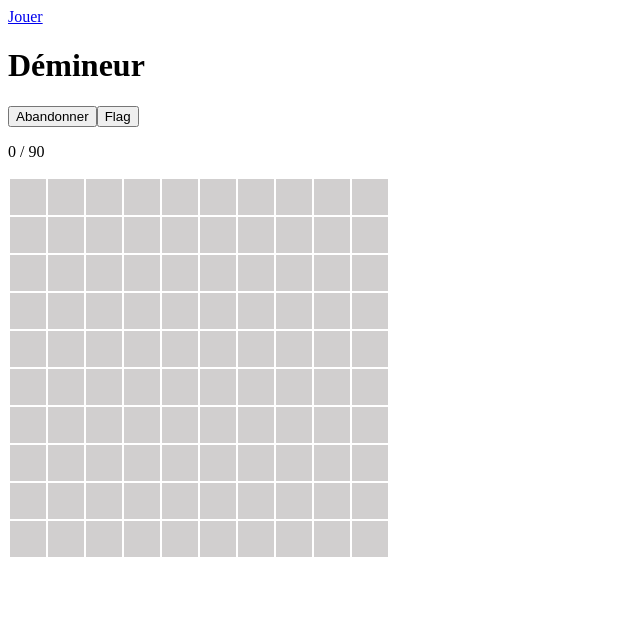
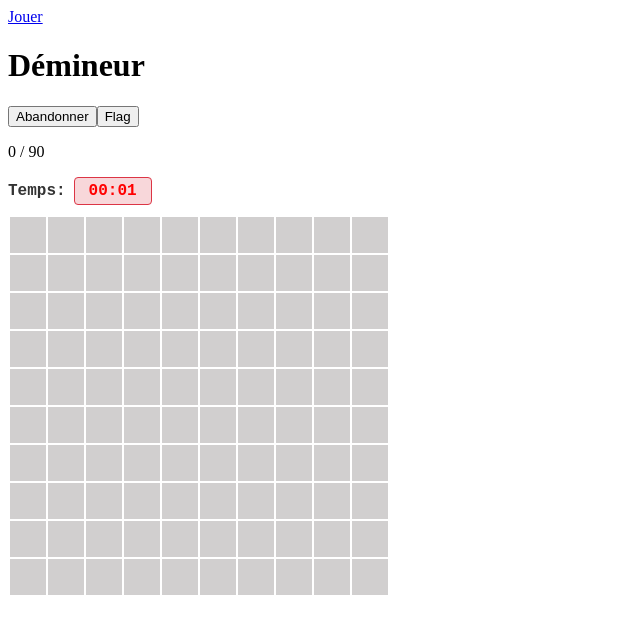
Before and after one commit to BatMaxou/esgi-minesweeper, a Vue app: page / in a window 1280 px wide. Both pictures are taken after a click on the button "Nouvelle partie". Shown: the top 634 px of the page, without its empty margins (0-640 px from the left). Built offline with nearby package versions, Linux system fonts and the light colour scheme.

Commit message:
refactor(timer): change count up timer to remaining timer and add failed message / moving bell

```diff
--- a/src/components/minesweeper/Table.vue
+++ b/src/components/minesweeper/Table.vue
@@ -1,19 +1,17 @@
 <script setup>
-  import { computed, ref, toRaw, watch } from 'vue';
-  import { storeToRefs } from 'pinia';
+import {ref, watch} from 'vue';
+import {storeToRefs} from 'pinia';
 
-  import { useMinesweeperStore } from '@/stores/minesweeper';
+import {useMinesweeperStore} from '@/stores/minesweeper';
 import Cell from './Cell.vue';
 
 const toReveal = ref({});
 const store = useMinesweeperStore();
-  const { minesweeper, isReset } = storeToRefs(store);
-  const { getNeighbors } = store;
+const {isReset, dimension} = storeToRefs(store);
+const {getNeighbors} = store;
 
-  const dimension = computed(() => minesweeper.value ? minesweeper.value.dimension : 0);
-
-  const onSpreadReveal = ({ x, y }) => {
-    const neighbors = getNeighbors({ x, y }).map(({ x, y }) => {
+const onSpreadReveal = ({x, y}) => {
+  const neighbors = getNeighbors({x, y}).map(({x, y}) => {
     return `${x},${y}`;
   });
 
@@ -24,7 +22,7 @@
   });
 };
 
-  const shouldReveal = ({ x, y }) => {
+const shouldReveal = ({x, y}) => {
   return toReveal.value[`${x},${y}`] || false;
 };
 
@@ -39,7 +37,8 @@
   <table>
     <tbody>
     <tr v-for="x in dimension" :key="x - 1">
-        <Cell @spreadReveal="onSpreadReveal" v-for="y in dimension" :key="y - 1" :x="x - 1" :y="y - 1" :forceReveal="shouldReveal({ x: x - 1, y: y - 1 })"/>
+      <Cell @spreadReveal="onSpreadReveal" v-for="y in dimension" :key="y - 1" :x="x - 1" :y="y - 1"
+            :forceReveal="shouldReveal({ x: x - 1, y: y - 1 })"/>
     </tr>
     </tbody>
   </table>
--- a/src/components/minesweeper/Timer.vue
+++ b/src/components/minesweeper/Timer.vue
@@ -1,7 +1,8 @@
 <script setup>
-import { watch } from 'vue'
-import { useTimer } from '@/composables/useTimer'
-import { vTimerColor } from '@/directives/timerColor'
+import {computed, ref, watch} from 'vue'
+import {useTimer} from '@/composables/useTimer'
+import {vTimerColor} from '@/directives/timerColor'
+import {useMinesweeperStore} from '@/stores/minesweeper'
 
 const props = defineProps({
   gameStarted: {
@@ -11,21 +12,62 @@ const props = defineProps({
   gameFinished: {
     type: Boolean,
     default: false
+  },
+  duration: {
+    type: Number,
+    default: 300
   }
 })
 
-const { elapsedTime, formattedTime, isRunning, start, stop, reset } = useTimer()
+const store = useMinesweeperStore()
+const {endGameByTimer} = store
+
+const {remainingTime, formattedTime, isRunning, isTimeUp, start, stop, reset, setDuration} = useTimer(props.duration)
+
+const showBellAnimation = ref(false)
+const showFailedMessage = ref(false)
+
+const displayTime = computed(() => {
+  if (showFailedMessage.value) {
+    return "Failed"
+  }
+  if (showBellAnimation.value) {
+    return "" // To cancel the duration display
+  }
+  return formattedTime.value
+})
+
+watch(() => props.duration, (newDuration) => {
+  setDuration(newDuration)
+})
 
 watch(() => props.gameStarted, (newValue, oldValue) => {
   if (newValue && !oldValue) {
     reset()
     start()
+    showBellAnimation.value = false
+    showFailedMessage.value = false
   }
 })
 
 watch(() => props.gameFinished, (newValue) => {
   if (newValue && isRunning.value) {
     stop()
+  }
+})
+
+watch(isTimeUp, (timeUp) => {
+  if (timeUp && isRunning.value) {
+    stop()
+
+    showBellAnimation.value = true
+
+    setTimeout(() => {
+      showBellAnimation.value = false
+      showFailedMessage.value = true
+    }, 1500)  // AFter 1.5 seconds of bell animation
+
+    endGameByTimer()
   }
 })
 </script>
@@ -35,9 +77,26 @@ watch(() => props.gameFinished, (newValue) => {
     <div class="timer-label">Temps:</div>
     <div
       class="timer-display"
-      v-timer-color="elapsedTime"
+      v-timer-color="{ remainingTime, totalDuration: props.duration }"
     >
-      {{ formattedTime }}
+      {{ displayTime }}
+
+      <div v-if="showBellAnimation" class="bell">
+        <svg height="24px" width="24px" id="Capa_1"
+             xmlns="http://www.w3.org/2000/svg"
+             viewBox="0 0 611.999 611.999" xml:space="preserve">
+          <g>
+            <g>
+              <g>
+                <path
+                  d="M570.107,500.254c-65.037-29.371-67.511-155.441-67.559-158.622v-84.578c0-81.402-49.742-151.399-120.427-181.203 C381.969,34,347.883,0,306.001,0c-41.883,0-75.968,34.002-76.121,75.849c-70.682,29.804-120.425,99.801-120.425,181.203v84.578 c-0.046,3.181-2.522,129.251-67.561,158.622c-7.409,3.347-11.481,11.412-9.768,19.36c1.711,7.949,8.74,13.626,16.871,13.626 h164.88c3.38,18.594,12.172,35.892,25.619,49.903c17.86,18.608,41.479,28.856,66.502,28.856 c25.025,0,48.644-10.248,66.502-28.856c13.449-14.012,22.241-31.311,25.619-49.903h164.88c8.131,0,15.159-5.676,16.872-13.626 C581.586,511.664,577.516,503.6,570.107,500.254z M484.434,439.859c6.837,20.728,16.518,41.544,30.246,58.866H97.32 c13.726-17.32,23.407-38.135,30.244-58.866H484.434z M306.001,34.515c18.945,0,34.963,12.73,39.975,30.082 c-12.912-2.678-26.282-4.09-39.975-4.09s-27.063,1.411-39.975,4.09C271.039,47.246,287.057,34.515,306.001,34.515z M143.97,341.736v-84.685c0-89.343,72.686-162.029,162.031-162.029s162.031,72.686,162.031,162.029v84.826 c0.023,2.596,0.427,29.879,7.303,63.465H136.663C143.543,371.724,143.949,344.393,143.97,341.736z M306.001,577.485 c-26.341,0-49.33-18.992-56.709-44.246h113.416C355.329,558.493,332.344,577.485,306.001,577.485z"></path>
+                <path
+                  d="M306.001,119.235c-74.25,0-134.657,60.405-134.657,134.654c0,9.531,7.727,17.258,17.258,17.258 c9.531,0,17.258-7.727,17.258-17.258c0-55.217,44.923-100.139,100.142-100.139c9.531,0,17.258-7.727,17.258-17.258 C323.259,126.96,315.532,119.235,306.001,119.235z"></path>
+              </g>
+            </g>
+          </g>
+        </svg>
+      </div>
     </div>
   </div>
 </template>
@@ -49,6 +108,8 @@ watch(() => props.gameFinished, (newValue) => {
   gap: 8px;
   font-family: 'Courier New', monospace;
   margin: 10px 0;
+  position: relative;
+  overflow: hidden;
 }
 
 .timer-label {
@@ -57,7 +118,7 @@ watch(() => props.gameFinished, (newValue) => {
 }
 
 .timer-display {
-  font-size: 1.2em;
+  font-size: 1em;
   padding: 4px 8px;
   border: 1px solid #ccc;
   border-radius: 4px;
@@ -65,6 +126,10 @@ watch(() => props.gameFinished, (newValue) => {
   min-width: 60px;
   text-align: center;
   transition: all 0.3s ease;
+  position: relative;
+  display: flex;
+  align-items: center;
+  justify-content: center;
 }
 
 .timer-display.timer-normal {
@@ -80,4 +145,84 @@ watch(() => props.gameFinished, (newValue) => {
   background-color: #f8d7da;
   border-color: #dc3545;
 }
+
+.bell {
+  display: flex;
+  align-items: center;
+  justify-content: center;
+  animation: realistic-bell-ring 1.5s ease-in-out forwards;
+  transform-origin: center top;
+}
+
+.bell svg {
+  width: 18px;
+  height: 18px;
+}
+
+@keyframes realistic-bell-ring {
+  0% {
+    transform: rotate(0deg);
+  }
+  5% {
+    transform: rotate(-20deg);
+  }
+  10% {
+    transform: rotate(20deg);
+  }
+  15% {
+    transform: rotate(-18deg);
+  }
+  20% {
+
+    transform: rotate(18deg);
+  }
+  25% {
+    transform: rotate(-15deg);
+  }
+  30% {
+    transform: rotate(15deg);
+  }
+  35% {
+    transform: rotate(-12deg);
+  }
+  40% {
+    transform: rotate(12deg);
+  }
+  45% {
+    transform: rotate(-8deg);
+  }
+  50% {
+    transform: rotate(8deg);
+  }
+  55% {
+    transform: rotate(-5deg);
+  }
+  60% {
+    transform: rotate(5deg);
+  }
+  65% {
+    transform: rotate(-3deg);
+  }
+  70% {
+    transform: rotate(3deg);
+  }
+  75% {
+    transform: rotate(-1deg);
+  }
+  80% {
+    transform: rotate(1deg);
+  }
+  85% {
+    transform: rotate(-0.5deg);
+  }
+  90% {
+    transform: rotate(0.5deg);
+  }
+  95% {
+    transform: rotate(0deg);
+  }
+  100% {
+    transform: rotate(0deg);
+  }
+}
 </style>
--- a/src/composables/useTimer.js
+++ b/src/composables/useTimer.js
@@ -1,21 +1,31 @@
-import { ref, computed, onUnmounted } from 'vue'
+import {computed, onUnmounted, ref} from 'vue'
 
-export function useTimer() {
+export function useTimer(durationInSeconds = 300) {
   const startTime = ref(null)
   const currentTime = ref(null)
   const isRunning = ref(false)
   const intervalId = ref(null)
+  const duration = ref(durationInSeconds)
 
   const elapsedTime = computed(() => {
     if (!startTime.value || !currentTime.value) return 0
     return Math.floor((currentTime.value - startTime.value) / 1000)
   })
 
+  const remainingTime = computed(() => {
+    const remaining = duration.value - elapsedTime.value
+    return Math.max(0, remaining)
+  })
+
   const formattedTime = computed(() => {
-        const totalSeconds = elapsedTime.value
+    const totalSeconds = remainingTime.value
     const minutes = Math.floor(totalSeconds / 60)
     const seconds = totalSeconds % 60
     return `${minutes.toString().padStart(2, '0')}:${seconds.toString().padStart(2, '0')}`
+  })
+
+  const isTimeUp = computed(() => {
+    return remainingTime.value === 0
   })
 
   const start = () => {
@@ -44,16 +54,22 @@ export function useTimer() {
     currentTime.value = null
   }
 
+  const setDuration = (newDuration) => {
+    duration.value = newDuration
+  }
+
   onUnmounted(() => {
     stop()
   })
 
   return {
-        elapsedTime,
+    remainingTime,
     formattedTime,
     isRunning,
+    isTimeUp,
     start,
     stop,
-        reset
+    reset,
+    setDuration
   }
 }
--- a/src/directives/timerColor.js
+++ b/src/directives/timerColor.js
@@ -7,14 +7,16 @@ export const vTimerColor = {
   }
 }
 
-function updateTimerColor(el, seconds) {
+function updateTimerColor(el, {remainingTime, totalDuration}) {
   el.classList.remove('timer-normal', 'timer-warning', 'timer-danger')
 
-    if (seconds >= 20) {
+  const timeRatio = remainingTime / totalDuration
+
+  if (timeRatio <= 1 / 3) {
     el.classList.add('timer-danger')
     el.style.color = 'red'
     el.style.fontWeight = 'bold'
-    } else if (seconds >= 10) { // 10sec for testing
+  } else if (timeRatio <= 2 / 3) {
     el.classList.add('timer-warning')
     el.style.color = 'orange'
     el.style.fontWeight = 'bold'
--- a/src/stores/minesweeper/index.js
+++ b/src/stores/minesweeper/index.js
@@ -1,5 +1,5 @@
-import { ref, toRaw, watch } from "vue"
-import { defineStore } from "pinia"
+import {computed, ref, toRaw} from "vue"
+import {defineStore} from "pinia"
 
 import Minesweeper from "./model"
 
@@ -9,6 +9,8 @@ export const useMinesweeperStore = defineStore('minesweeper', () => {
   const isFinished = ref(false)
   const isWon = ref(false)
   const isFlagMode = ref(false)
+
+  const dimension = computed(() => minesweeper.value ? minesweeper.value.dimension : 0)
 
   const resetMinesweeper = () => {
     isReset.value = true
@@ -55,6 +57,15 @@ export const useMinesweeperStore = defineStore('minesweeper', () => {
     isFinished.value = minesweeper.value.isFinished()
   }
 
+  const endGameByTimer = () => {
+    if (!isValid(minesweeper)) {
+      return
+    }
+
+    isFinished.value = true
+    isWon.value = false
+  }
+
   const getNeighbors = (coords, strict = false) => {
     if (!isValid(minesweeper)) {
       return []
@@ -69,12 +80,14 @@ export const useMinesweeperStore = defineStore('minesweeper', () => {
     isFlagMode,
     isFinished,
     isReset,
+    dimension,
     createMinesweeper,
     resetMinesweeper,
     reveal,
     incrementScore,
     getNeighbors,
     handleFlagMode,
+    endGameByTimer,
   }
 })
 
--- a/src/views/Home.vue
+++ b/src/views/Home.vue
@@ -1,19 +1,21 @@
 <script setup>
-  import { computed } from 'vue';
-  import { storeToRefs } from 'pinia';
+import {computed} from 'vue';
+import {storeToRefs} from 'pinia';
 
-  import { useMinesweeperStore } from '@/stores/minesweeper';
+import {useMinesweeperStore} from '@/stores/minesweeper';
 import Table from '@/components/minesweeper/Table.vue';
+import Timer from "@/components/minesweeper/Timer.vue";
 
 const store = useMinesweeperStore();
-  const { minesweeper } = storeToRefs(store);
-  const { createMinesweeper, resetMinesweeper, handleFlagMode } = store;
+const {minesweeper, isFinished, dimension} = storeToRefs(store);
+const {createMinesweeper, resetMinesweeper, handleFlagMode} = store;
 
 const max = computed(() => {
   return minesweeper.value
     ? minesweeper.value.dimension * minesweeper.value.dimension - minesweeper.value.nbBombByDifficulty[minesweeper.value.level]
     : 0;
 });
+
 </script>
 
 <template>
@@ -24,5 +26,10 @@
   <button v-if="minesweeper" @click="handleFlagMode()">Flag</button>
   <p v-if="minesweeper">{{ minesweeper.score }} / {{ max }}</p>
 
-  <Table />
+  <Timer
+    :gameStarted="dimension > 0"
+    :gameFinished="isFinished"
+    :duration="3"
+  />
+  <Table/>
 </template>
```
Lines whose indentation alone changed are shown as unchanged.
